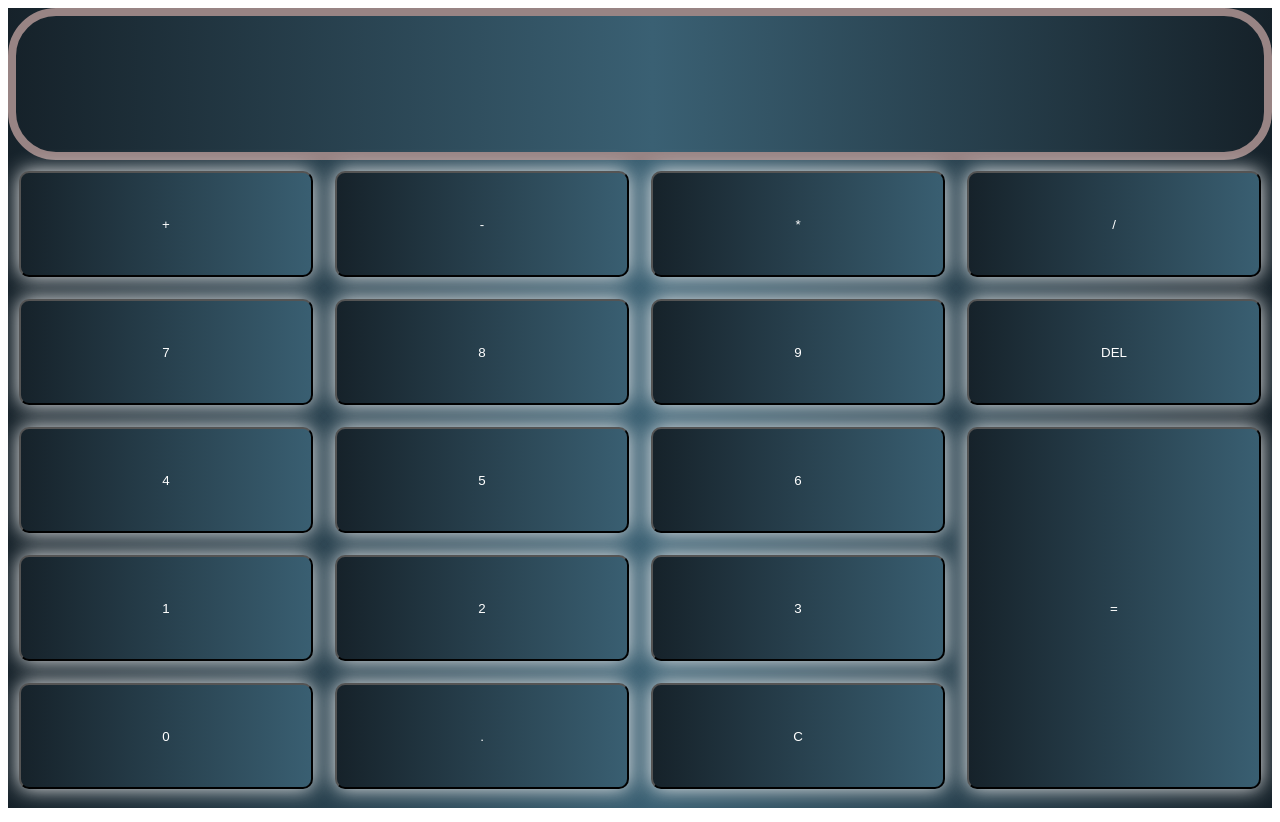
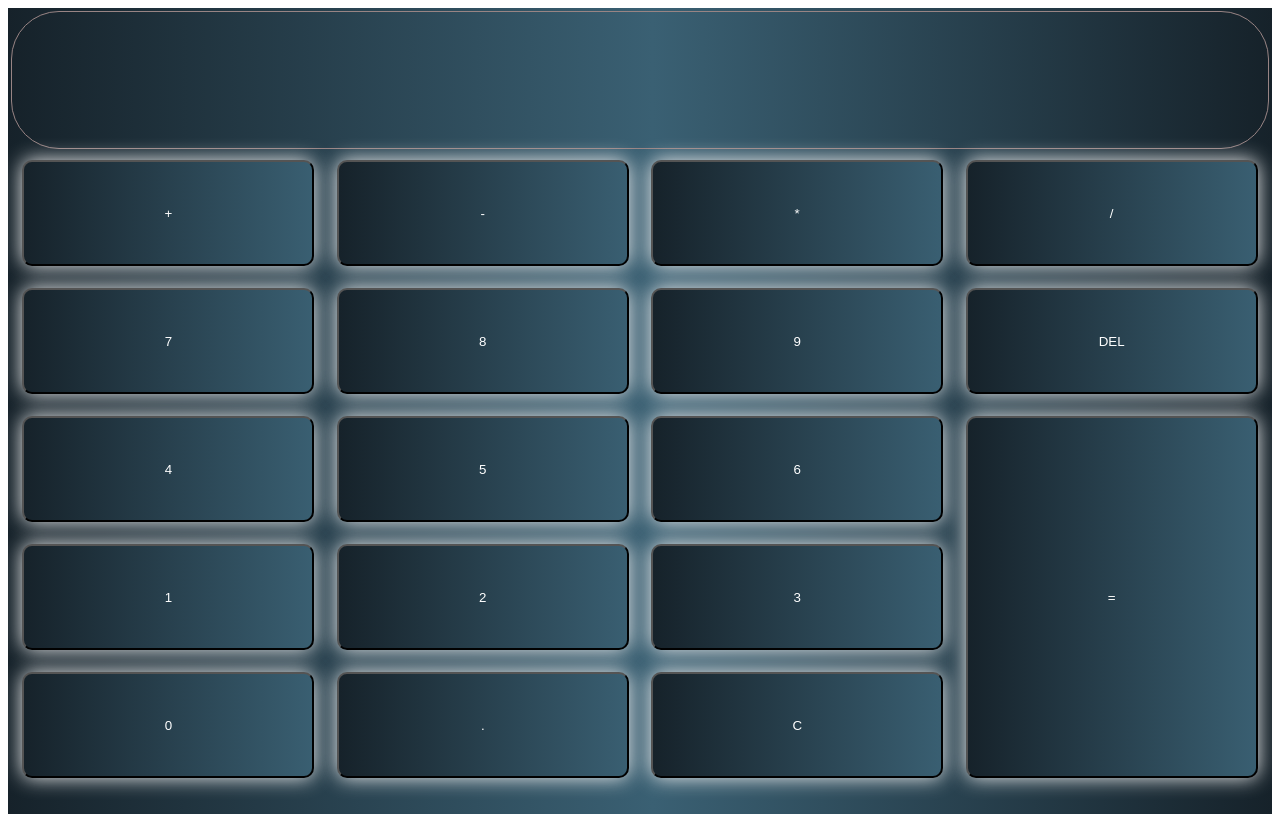
Before and after one commit to Syoxz/React_Calculator, a React (Create React App) app: page / in a window 1280 px wide. Built offline with nearby package versions, Linux system fonts and the light colour scheme.

Commit message:
Design angepasst

```diff
--- a/src/index.css
+++ b/src/index.css
@@ -1,5 +1,6 @@
  #root{
   height: 100vh;
+  padding: 0.2rem;
   color: white;
   background-image: linear-gradient(to right, #16222A 0%, #3A6073  51%, #16222A  100%);
 
@@ -9,7 +10,7 @@
   display: flex;
   overflow: auto;
   font-size: 4rem;
-  border: 0.5rem solid rgb(152, 132, 132);
+  border: 0.1rem solid rgb(152, 132, 132);
   border-radius: 3rem;
   color: black;
   font-family: 'Courier New', Courier, monospace;
```
